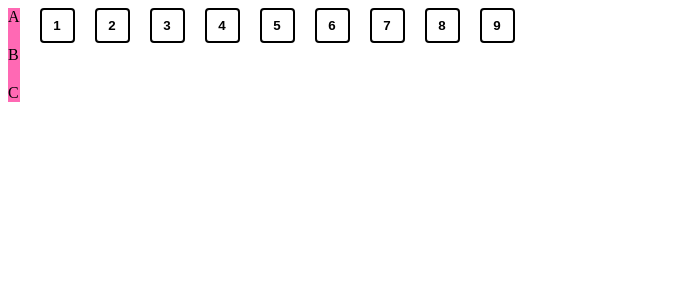
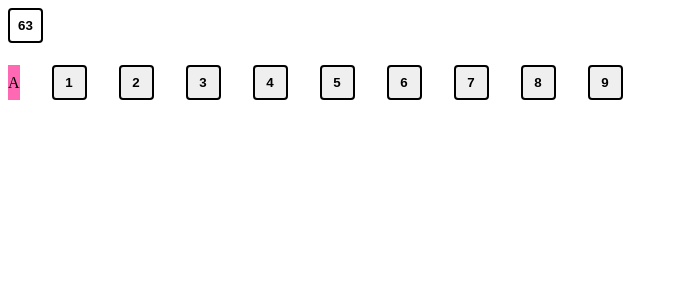
Before and after one commit to naveensinghp/Playground-Stuff, a Next.js app: page /test in a window 1280 px wide. Shown: the top 300 px of the page, without its empty margins (0-678 px from the left). Built offline with nearby package versions, Linux system fonts and the light colour scheme.

Commit message:
Button onclicked Color Active

```diff
--- a/pages/test.js
+++ b/pages/test.js
@@ -6,9 +6,12 @@ import { useState } from 'react';
 import React from 'react';
 import styled from "styled-components";
 import { alphabets, range, seatNumber } from '../src/utils';
+import Spacer from '../src/components/Spacer/Spacer';
+import useToggle from '../hooks/use-toggle';
 
 
 export default function Test() {
+    const [isSeatClicked, setSeatClick] = useToggle();
     const [childData, setChildData] = useState('');
     const [count,setCount] = useState(0);
     const deferredCount = React.useDeferredValue(count);
@@ -49,6 +52,15 @@ export default function Test() {
                     {data.seat}
                 </div>
               ))}  */}
+              <div>
+                  <SeatNums
+                    background={getColor}
+                    onClick={setSeatClick}
+                  >63
+                  </SeatNums>
+              </div>
+              <Spacer size={22} />
+
               <div style={{
                   display: 'flex',
                   flexDirection: 'row'
@@ -56,36 +68,34 @@ export default function Test() {
                 <div style={{
                   background: 'hotpink',
                   gap: '20px',
-                  display: 'grid'
+                  display: 'grid',
+                  placeContent: 'center'
                 }}>
                   <div>A</div>
-                  <div>B</div>
-                  <div>C</div>
+
                 </div>
 
                 {range(10).map((num) => (
                 <div style={{
-                  paddingLeft: '20px'
+                  paddingLeft: '2rem'
                 }}>
-                    <SeatNums>{num}</SeatNums>
+                    <SeatNums >{num}</SeatNums>
                 </div>
                 ))}
 
               </div>
         </>
     );
+  function getColor() {
+      return isSeatClicked ? '#ffcb05' : 'white';
+  };
 }
 
-function Test2(){
-  return <>
-
-  </>;
-}
 
 const SeatNums = styled.button`
     width: 35px;
     height: 35px;
-    background-color: white;
+    background-color: ${props => props.background};
     border: 2px solid black;
     border-radius: 4px;
     cursor: pointer;
@@ -94,11 +104,11 @@ const SeatNums = styled.button`
     justify-content: center;
     align-items: center;
     font-weight: bold;
-    /* &:hover{
+     &:hover{
         background-color: #ffcf14;
-        translate: 0px -16px;
-        transition: 200ms linear 50ms;
-    } */
+        /* translate: 0px -16px;
+        transition: 200ms linear 50ms; */
+    }
 `;
 
 const Grid = styled.div`
```
